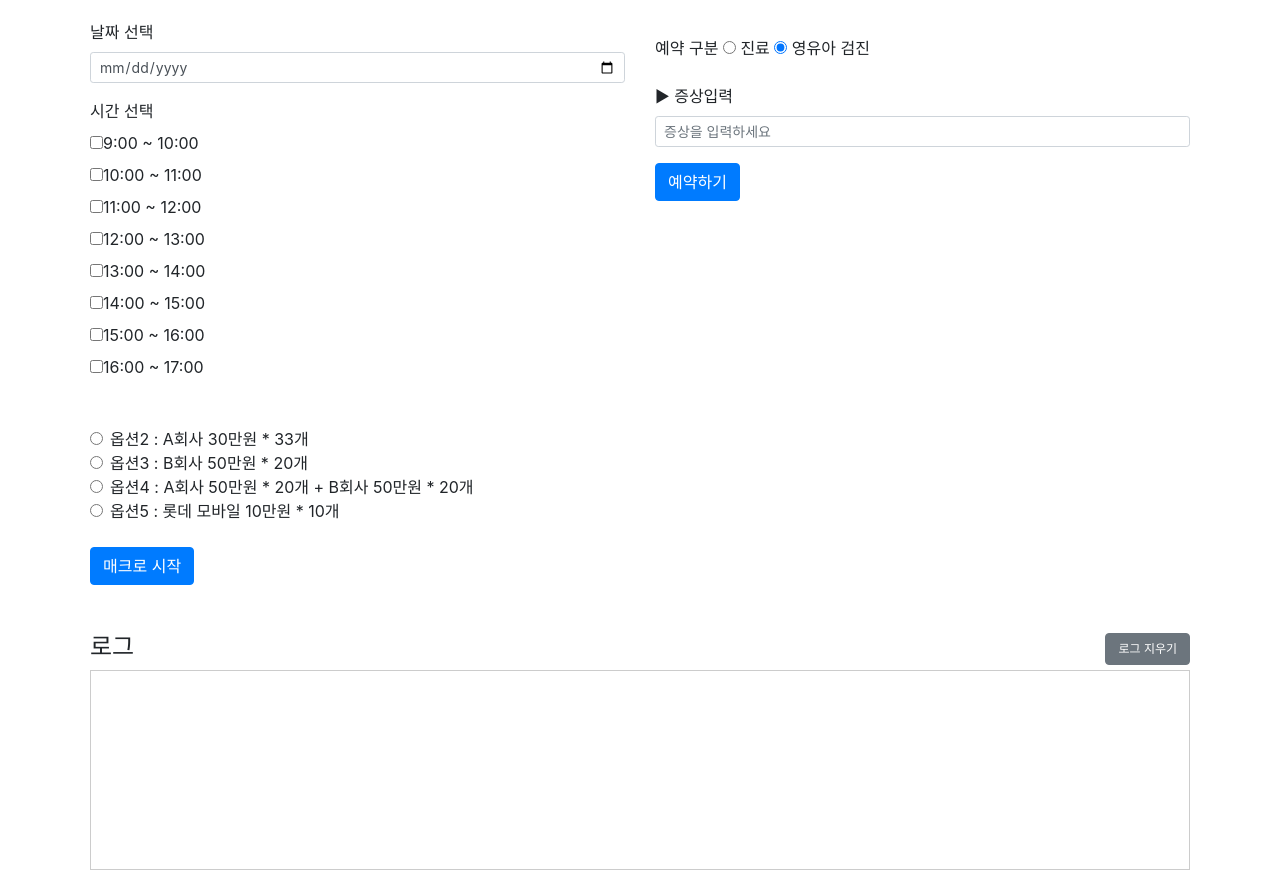
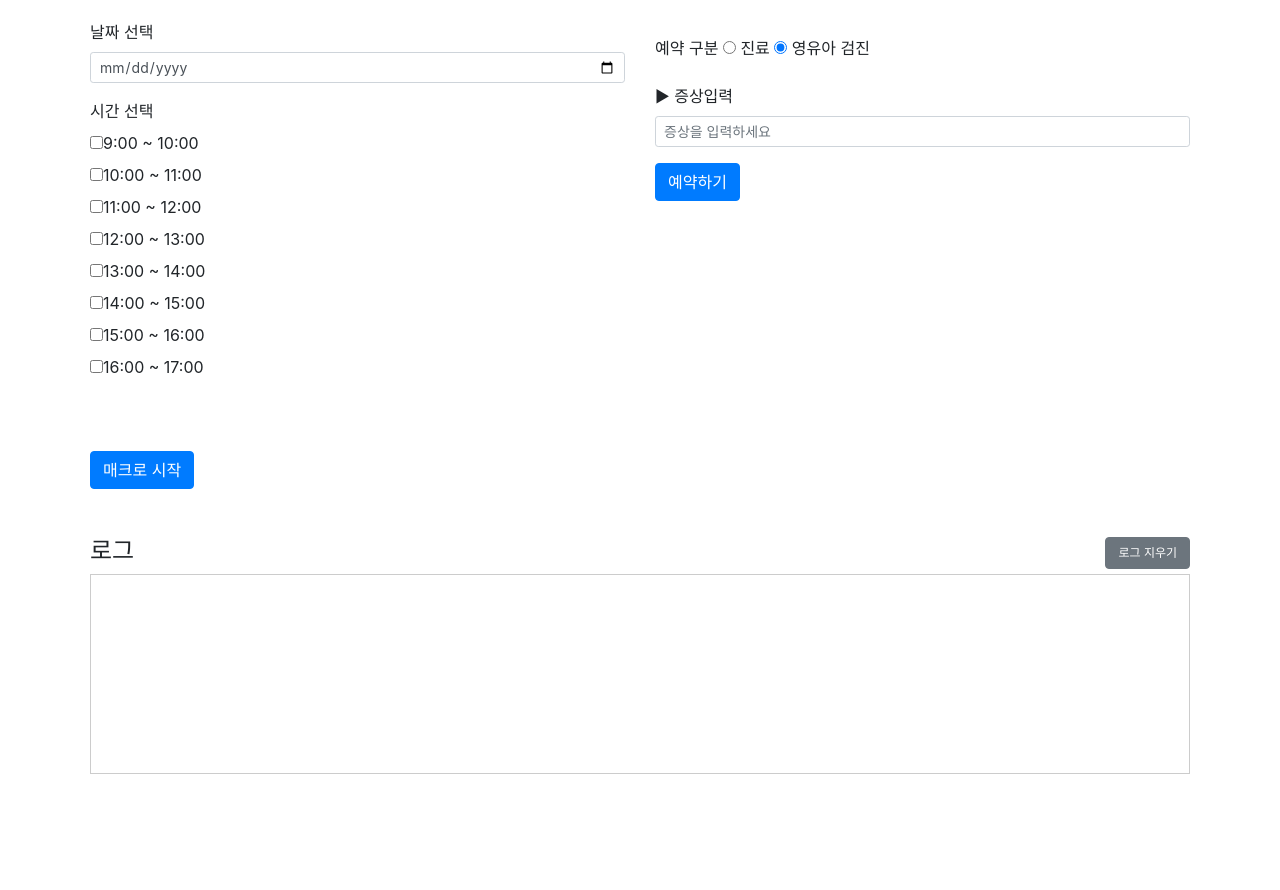
Before and after one commit to kwonth211/AutomationScripts, a website with bundled scripts: page public/index.html in a window 1280 px wide. After the commit the page ends 800 px from the top, so only its background shows below. Built offline with nearby package versions, Linux system fonts and the light colour scheme.

Commit message:
merge commit

```diff
--- a/public/index.html
+++ b/public/index.html
@@ -107,23 +107,6 @@
             <button type="submit" class="btn btn-primary">예약하기</button>
           </div>
         </div>
-        <div class="form-check">
-          <input class="form-check-input" type="radio" name="options" id="option2" value="option2" />
-          <label class="form-check-label" for="option2">옵션2 : A회사 30만원 * 33개</label>
-        </div>
-        <div class="form-check">
-          <input class="form-check-input" type="radio" name="options" id="option3" value="option3" />
-          <label class="form-check-label" for="option3">옵션3 : B회사 50만원 * 20개</label>
-        </div>
-
-        <div class="form-check">
-          <input class="form-check-input" type="radio" name="options" id="option4" value="option4" />
-          <label class="form-check-label" for="option4">옵션4 : A회사 50만원 * 20개 + B회사 50만원 * 20개</label>
-        </div>
-        <div class="form-check">
-          <input class="form-check-input" type="radio" name="options" id="option5" value="option5" />
-          <label class="form-check-label" for="option5">옵션5 : 롯데 모바일 10만원 * 10개</label>
-        </div>
 
         <button type="submit" class="btn btn-primary mt-4" id="start-macro">매크로 시작</button>
       </form>
```
Also changed, not shown: 1 other file.
